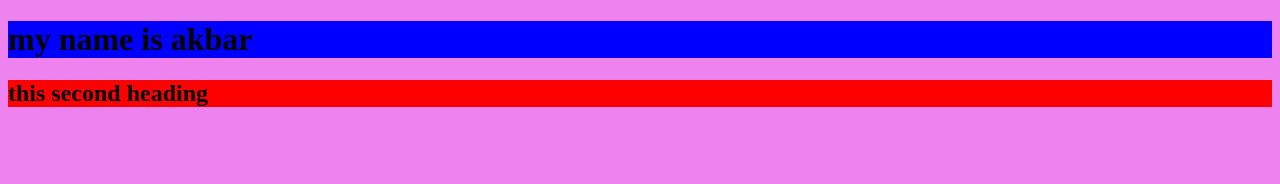
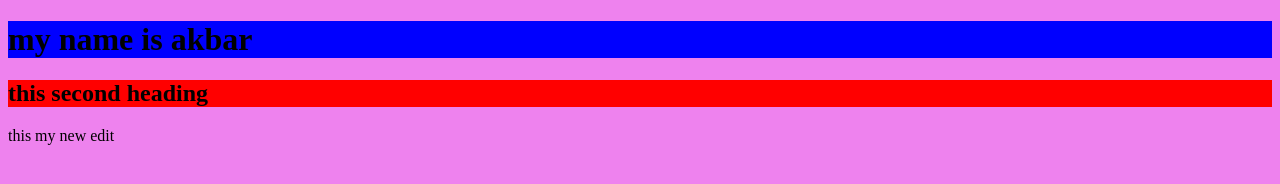
Before and after one commit to Am607/website, a plain HTML site: page index.html in a window 1280 px wide. Drawn offline with Linux system fonts and the light colour scheme.

Commit message:
second_commit

```diff
--- a/index.html
+++ b/index.html
@@ -11,5 +11,6 @@
    <!-- hfhhfhfh -->
     <h1>my name is akbar</h1>
     <h2>this second heading</h2>
+<p>this my new edit </p>
   </body>
 </html>
```
